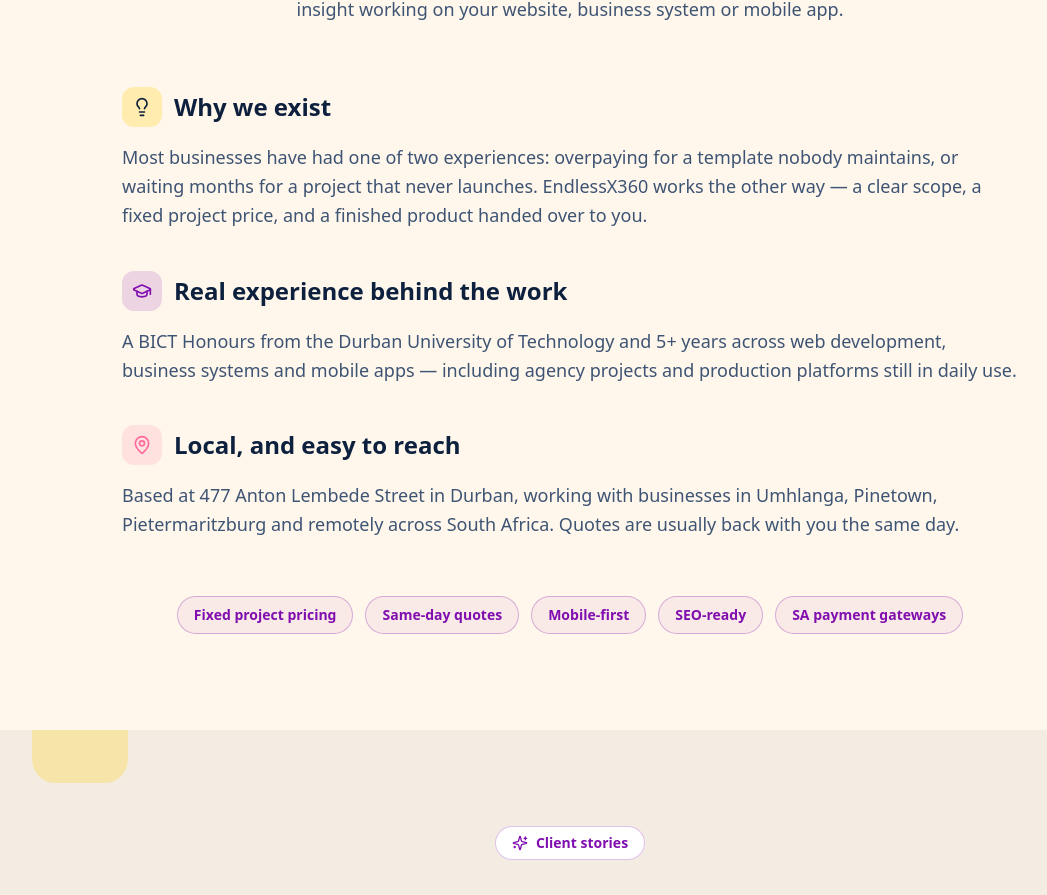
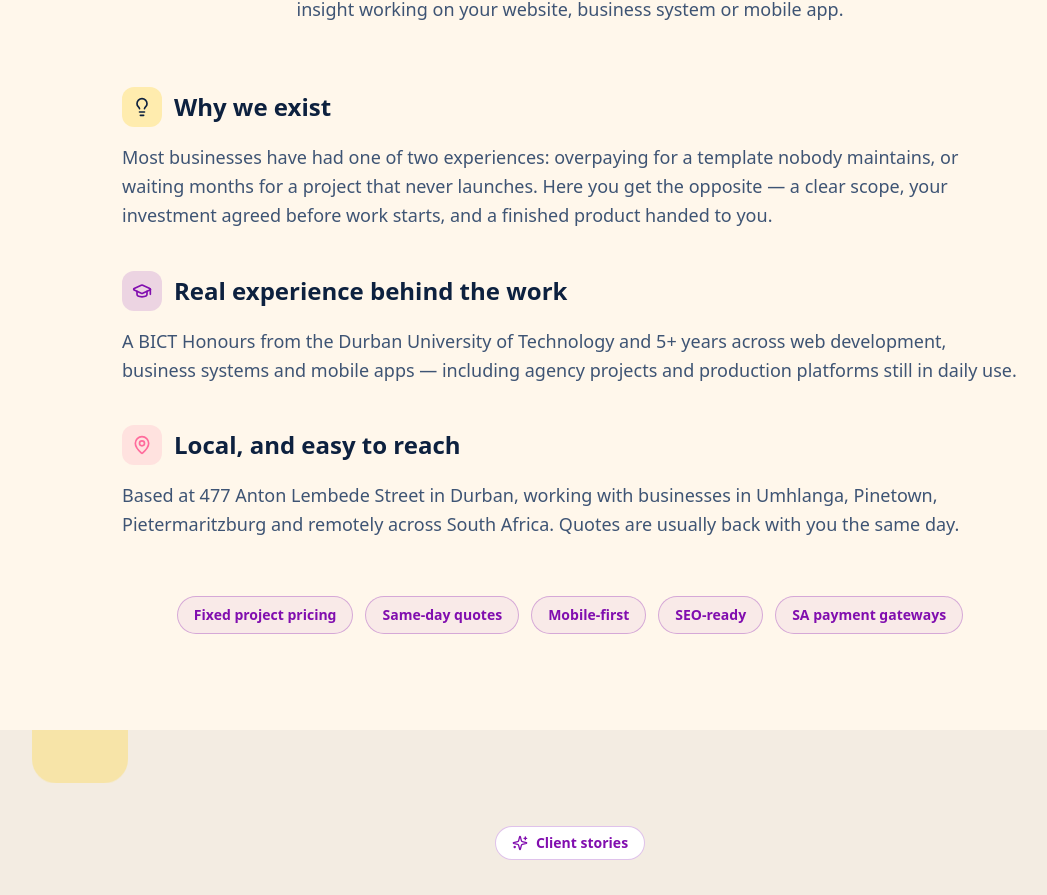
Before and after one commit to nv-mgazi/endlessx360-the-future-secured, a React (Vite) app: page /#about in a window 1280 px wide. Before the commit this address led to /. Shown: the part 6849-7744 px from the top of the page, without its empty margins (70-1117 px from the left). Built offline with nearby package versions, Linux system fonts and the light colour scheme; the HTML template or start-up script is replaced by a standard one.

Commit message:
Changes
Co-authored-by: nv-mgazi <147007523+nv-mgazi@users.noreply.github.com>

```diff
--- a/src/components/About.tsx
+++ b/src/components/About.tsx
@@ -27,10 +27,11 @@ const About = () => {
               </div>
               <p className="text-lg text-muted-foreground leading-relaxed">
                 Most businesses have had one of two experiences: overpaying for a template
-                nobody maintains, or waiting months for a project that never launches.
-                EndlessX360 works the other way — a clear scope, a fixed project price, and
-                a finished product handed over to you.
+                nobody maintains, or waiting months for a project that never launches. Here
+                you get the opposite — a clear scope, your investment agreed before work
+                starts, and a finished product handed to you.
               </p>
+
             </div>
 
             <div className="space-y-4">
```
